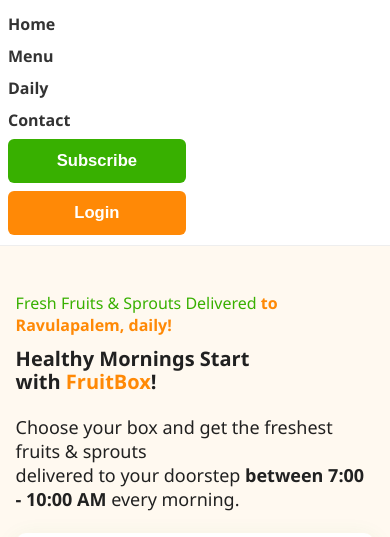
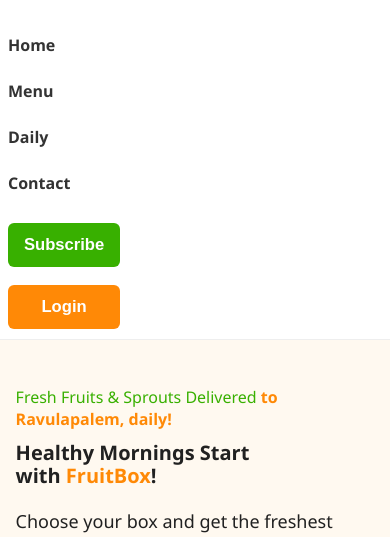
Before and after one commit to bhargavasainathGorrela/FruitBox_app, a plain HTML site: page index.html in a window 390 px wide. Shown: the part 54-591 px from the top of the page. Drawn offline with Linux system fonts and the light colour scheme.

Commit message:
Update FruitBox.css

```diff
--- a/FruitBox.css
+++ b/FruitBox.css
@@ -6,18 +6,25 @@ body {
   color: #212121;
 }
 
+
 header {
   position: sticky;
   top: 0;
   padding: 18px 50px;
   border-bottom: 1px solid #eee;
   background: white;
+  z-index: 1000;
+  /* width: 100%; */
 }
 .navbar {
   display: flex;
   align-items: center;
   justify-content: space-between;
+  flex-wrap: wrap;
+  gap: 14px;
 }
+
+
 .logo {
   font-weight: 900;
   font-size: 32px;
@@ -27,29 +34,33 @@ display: flex;
   align-items: center;
   gap: 10px;
 }
-
 .logo-vl {
 display: inline-block;
 background: linear-gradient(90deg, #ff715b, #f9d423 60%, #38b000 100%);
 -webkit-background-clip: text;
 -webkit-text-fill-color: transparent;
-background-clip: text; /* for Firefox */
+background-clip: text;
 font-size: 1.2em;
 font-weight: 900;
 padding: 2px 8px;
 border-radius: 8px;
 letter-spacing: 1px;
 margin-right: 5px;
-/* optional: add subtle shadow for pop */
-text-shadow: 0 2px 8px rgba(60,151,30,0.08);
+/* optional: add subtle shadow for pop
+text-shadow: 0 2px 8px rgba(60,151,30,0.08);*/
 }
+
+/* Navigation links container */
 .nav-links {
   display: flex;
   list-style: none;
   gap: 30px;
   margin: 0;
   padding: 0;
+  flex-wrap: wrap;
 }
+
+/* Navigation links */
 .nav-links li a {
   text-decoration: none;
   color: #333;
@@ -57,27 +68,84 @@ text-shadow: 0 2px 8px rgba(60,151,30,0.08);
   font-size: 16px;
   transition: color 0.2s;
   padding: 10px 20px;
-  border: none;
   border-radius: 6px;
 }
+
 .nav-links li a:hover {
   color: white;
-  background-color:green;
+  background-color: green;
 }
+
+/* Buttons container */
+.nav-buttons {
+  display: flex;
+  gap: 14px;
+}
+
+/* Buttons */
 .nav-buttons .btn {
   border: none;
   padding: 10px 20px;
   font-weight: 700;
   border-radius: 6px;
-  margin-left: 14px;
   font-size: 16px;
   cursor: pointer;
   transition: background 0.2s;
 }
-.subscribe-btn { background: #38b000; color: white; }
-.subscribe-btn:hover { background: #53b43e; }
-.login-btn { background: #ff8906; color: white; }
-.login-btn:hover { background: #ffbb00; }
+
+.subscribe-btn {
+  background: #38b000;
+  color: white;
+}
+
+.subscribe-btn:hover {
+  background: #53b43e;
+}
+
+.login-btn {
+  background: #ff8906;
+  color: white;
+}
+
+.login-btn:hover {
+  background: #ffbb00;
+}
+@media (max-width: 600px) {
+  header {
+    padding: 12px 16px; /* reduce padding */
+  }
+  .navbar {
+    flex-direction: column;
+    align-items: flex-start;
+  }
+  .logo {
+    font-size: 1.6rem;
+    margin-bottom: 12px;
+  }
+  .nav-links {
+    width: 100%;
+    flex-direction: column;
+    gap: 10px;
+  }
+  .nav-links li a {
+    padding: 12px;
+    font-size: 1rem;
+    display: block;
+    width: 30%;
+  }
+  .nav-buttons {
+    flex-direction: column;
+    width: 30%;
+    gap: 10px;
+  }
+  .nav-buttons .btn {
+    width: 100%;
+    padding: 14px 0;
+    font-size: 1rem;
+    margin-left: 0;
+  }
+}
+
 
 .hero {
   display: flex;
@@ -522,22 +590,22 @@ text-shadow: 0 2px 8px rgba(60,151,30,0.08);
   width: 24px; height: 24px; margin-top: 7px;
   filter: brightness(100) invert(1);
 }
-/* .footer-col.links .footer-title {
+ .footer-col.links .footer-title {
    font-weight: bold; margin-bottom: 8px; letter-spacing:1px; } */
-/* .footer-col.links ul { list-style: none; margin: 0; padding: 0; }
+ .footer-col.links ul { list-style: none; margin: 0; padding: 0; }
 .footer-col.links li { margin-bottom: 9px; }
 .footer-col.links a {
   color: #b7e283;
   text-decoration: none;
   transition: color 0.16s;
   font-weight: 500;
-} */
-/* .footer-col.links a:hover { color: #ff8906; } */
-/* .footer-col.contact .footer-title {
+}
+.footer-col.links a:hover { color: #ff8906; }
+ .footer-col.contact .footer-title {
   font-weight: bold;
   margin-bottom: 10px;
   letter-spacing:1px;
-} */
+}
 .contact-detail {
   font-size: 1em;
   color: #ccc;
```
Lines whose indentation alone changed are shown as unchanged.
